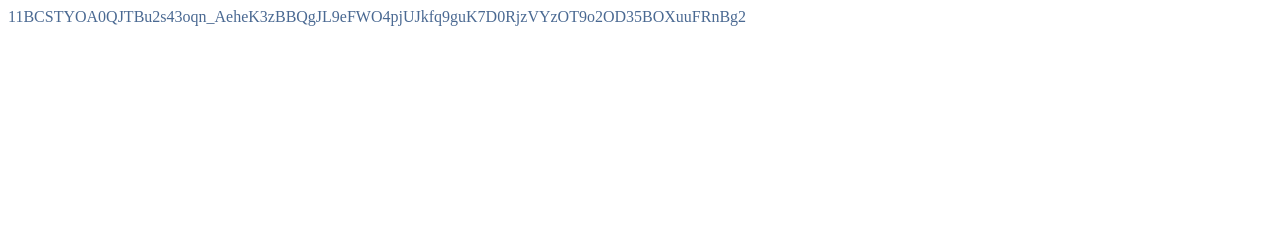
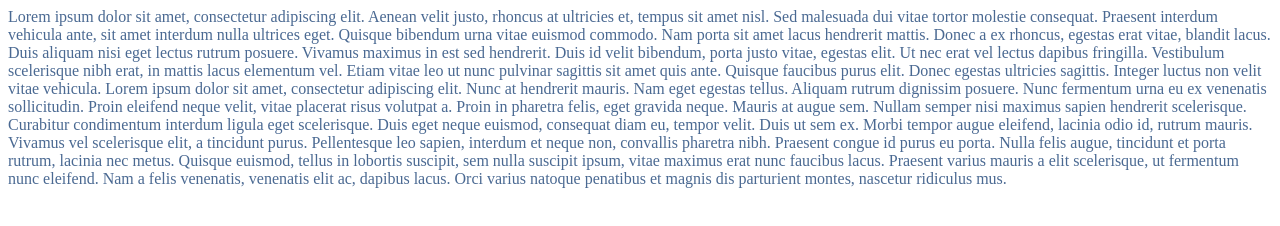
Before and after one commit to gojo-mkv/gojo-mkv.github.io, a plain HTML site: page index.html in a window 1280 px wide. Drawn offline with Linux system fonts and the light colour scheme.

Commit message:
Update index.html

```diff
--- a/index.html
+++ b/index.html
@@ -5,7 +5,8 @@
         <script src="script.js"></script>
     </head>
     <body>
-        <div>11BCSTYOA0QJTBu2s43oqn_AeheK3zBBQgJL9eFWO4pjUJkfq9guK7D0RjzVYzOT9o2OD35BOXuuFRnBg2</div>
-        <p style="color: white;">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</p>
+        <div>Lorem ipsum dolor sit amet, consectetur adipiscing elit. Aenean velit justo, rhoncus at ultricies et, tempus sit amet nisl. Sed malesuada dui vitae tortor molestie consequat. Praesent interdum vehicula ante, sit amet interdum nulla ultrices eget. Quisque bibendum urna vitae euismod commodo. Nam porta sit amet lacus hendrerit mattis. Donec a ex rhoncus, egestas erat vitae, blandit lacus. Duis aliquam nisi eget lectus rutrum posuere. Vivamus maximus in est sed hendrerit. Duis id velit bibendum, porta justo vitae, egestas elit. Ut nec erat vel lectus dapibus fringilla. Vestibulum scelerisque nibh erat, in mattis lacus elementum vel. Etiam vitae leo ut nunc pulvinar sagittis sit amet quis ante. Quisque faucibus purus elit. Donec egestas ultricies sagittis. Integer luctus non velit vitae vehicula. Lorem ipsum dolor sit amet, consectetur adipiscing elit. Nunc at hendrerit mauris. Nam eget egestas tellus. Aliquam rutrum dignissim posuere. Nunc fermentum urna eu ex venenatis sollicitudin. Proin eleifend neque velit, vitae placerat risus volutpat a. Proin in pharetra felis, eget gravida neque.
+Mauris at augue sem. Nullam semper nisi maximus sapien hendrerit scelerisque. Curabitur condimentum interdum ligula eget scelerisque. Duis eget neque euismod, consequat diam eu, tempor velit. Duis ut sem ex. Morbi tempor augue eleifend, lacinia odio id, rutrum mauris. Vivamus vel scelerisque elit, a tincidunt purus. Pellentesque leo sapien, interdum et neque non, convallis pharetra nibh. Praesent congue id purus eu porta. Nulla felis augue, tincidunt et porta rutrum, lacinia nec metus. Quisque euismod, tellus in lobortis suscipit, sem nulla suscipit ipsum, vitae maximus erat nunc faucibus lacus. Praesent varius mauris a elit scelerisque, ut fermentum nunc eleifend. Nam a felis venenatis, venenatis elit ac, dapibus lacus. Orci varius natoque penatibus et magnis dis parturient montes, nascetur ridiculus mus.</div>
+        <p style="color: white;">11BCSTYOA0QJTBu2s43oqn_AeheK3zBBQgJL9eFWO4pjUJkfq9guK7D0RjzVYzOT9o2OD35BOXuuFRnBg2</p>
     </body>
 </html>
```
